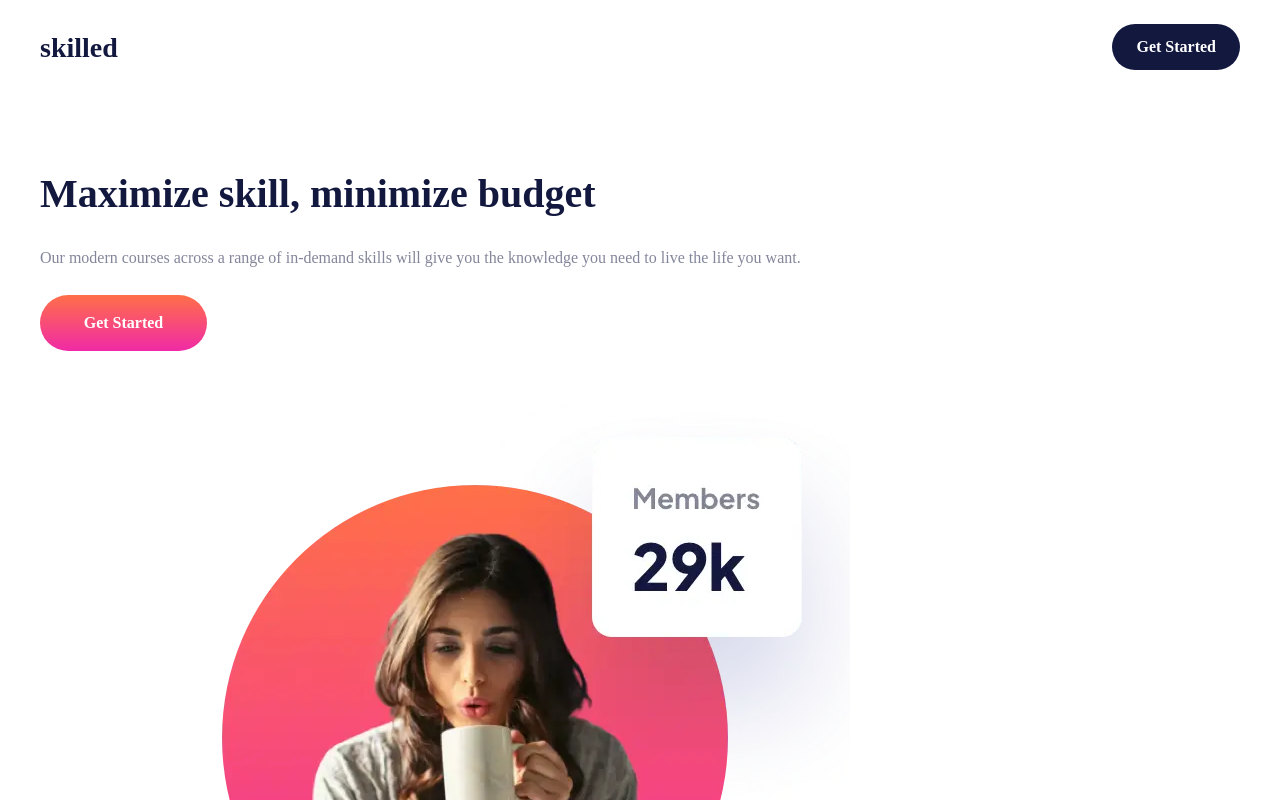
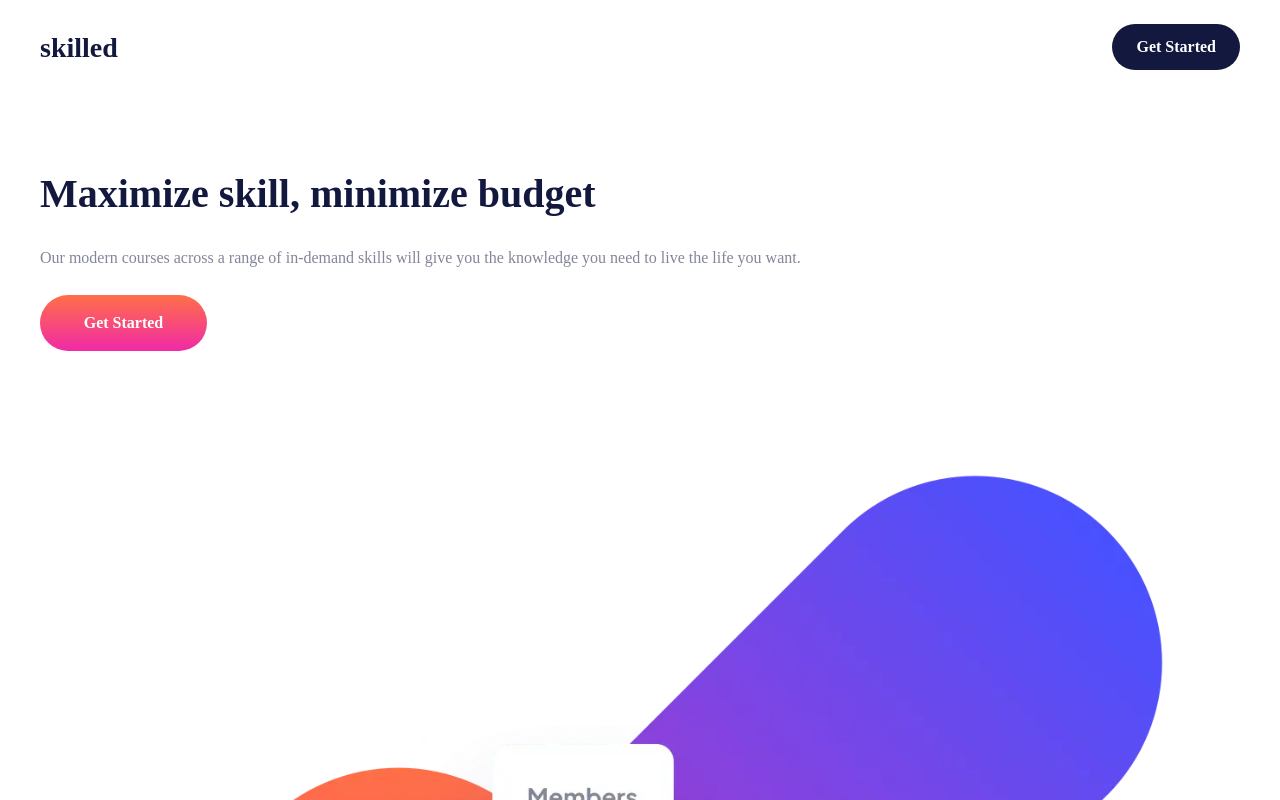
Before and after one commit to roodhouse/frontend-mentor-skilled-landing-page, a React (Create React App) app: page / in a window 1280 px wide. Shown: the top 800 px of the page. Built offline with nearby package versions, Linux system fonts and the light colour scheme.

Commit message:
added tablet image and another div

```diff
--- a/src/components/body/Top.jsx
+++ b/src/components/body/Top.jsx
@@ -1,9 +1,11 @@
 import React from 'react'
-import TopImage from '../../assets/image-hero-mobile@2x.webp'
+import TopImage from '../../assets/image-hero-mobile@2x.webp';
+import TabletImage from '../../assets/image-hero-tablet@2x.webp'
 
 function Top() {
   return (
     <div id='topContentWrapper' className='flex flex-col text-left'>
+        <div id="textWrapper">
             <div id="heading" className='mb-[26px] font-["Plus_Jakarta_Sans"] text-[40px] leading-[50px] font-extrabold text-naval'>
                 <h2>Maximize skill, minimize budget</h2>
             </div>
@@ -13,8 +15,10 @@ function Top() {
             <div id="topButton" className='mb-[46px] rounded-[31.5px] text-white bg-gradient-to-b from-orangeGradientTwo from-0% to-orangeGradientOne to-100% px-[37px] py-[15px] w-[167px] text-center font-["Plus_Jakarta_Sans"] text-base leading-[26px] font-bold'>
                 <button>Get Started</button>
             </div>
+        </div>
         <div id='topImage'>
-            <img src={TopImage} alt="Cofee drinker" />
+            <img src={TopImage} alt="Cofee drinker" className='md:hidden' />
+            <img src={TabletImage} alt="Cofee drinker" className='hidden md:block' />
         </div>
     </div>
   )
```
Lines whose indentation alone changed are shown as unchanged.
